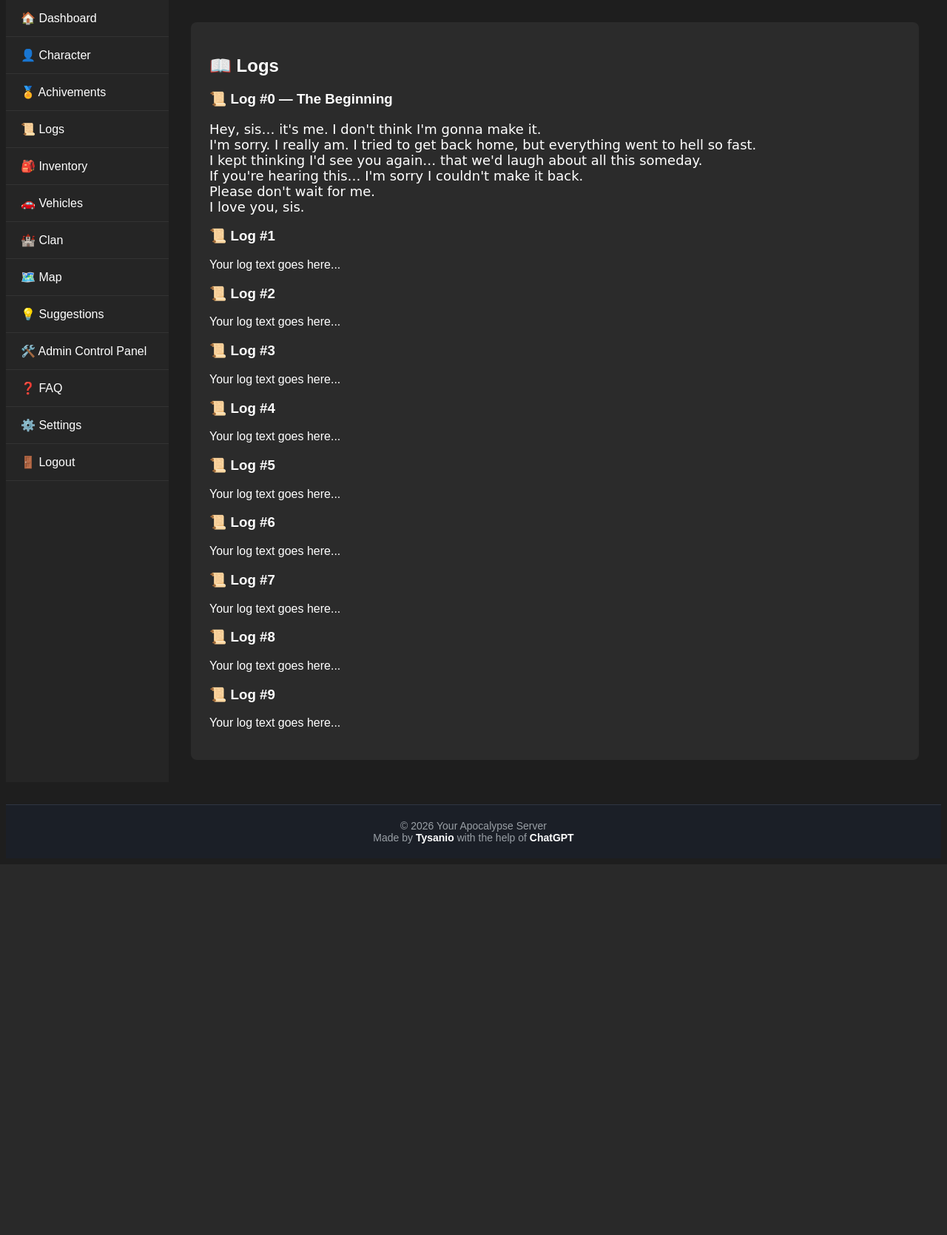
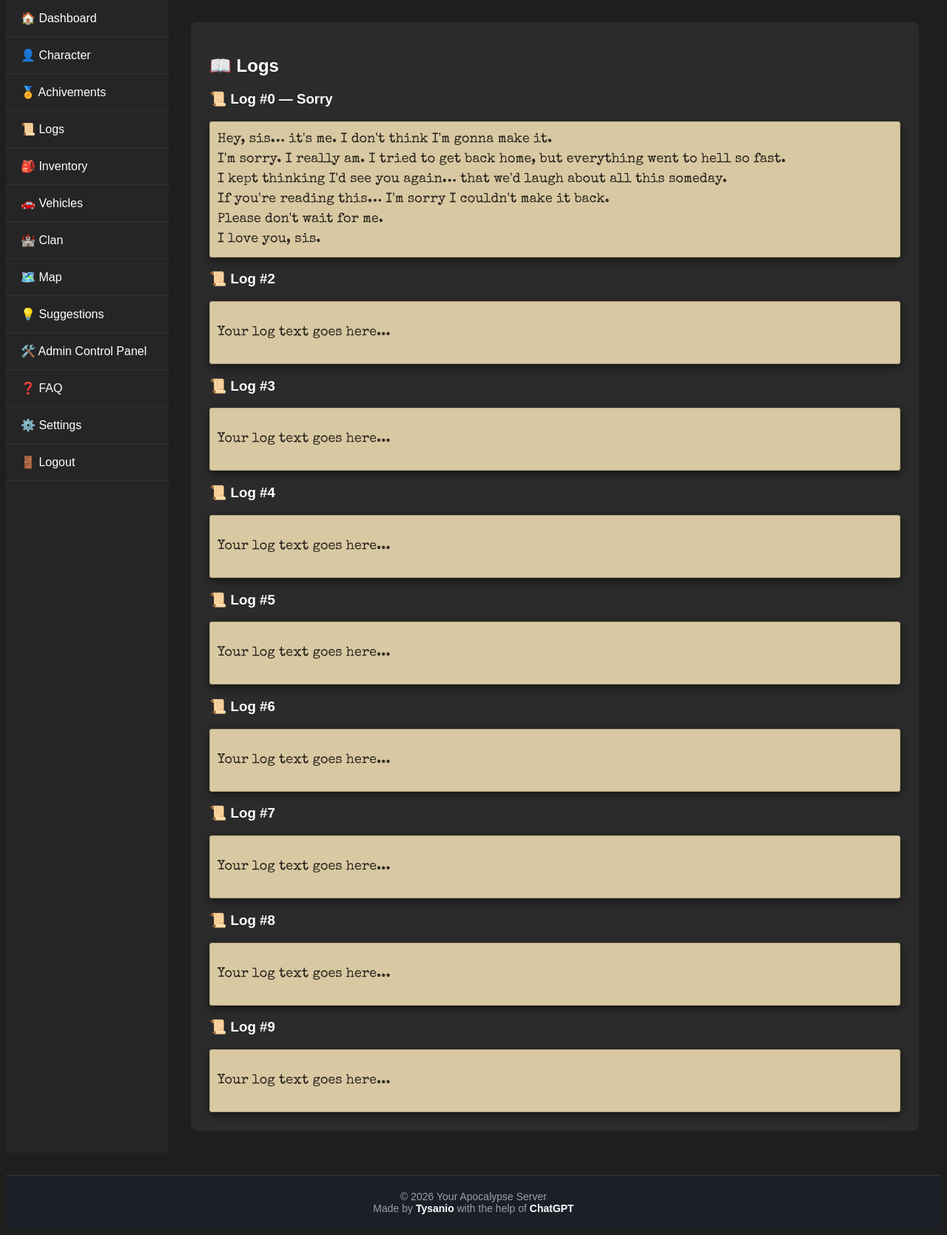
Before and after one commit to tysanio/apo-baisc, a PHP site: page /ucp/log.php in a window 1280 px wide. Shown: the part 68-1737 px from the top of the page at 74% size. Before the commit the page ends 1228 px from the top, so only its background shows below. Run offline with PHP 8.4, Linux system fonts and the light colour scheme; the visitor is signed in with stand-in values (Sample User, id 1); tables that the repository leaves empty or names only in its code hold one stand-in row (values such as "Sample post").

Commit message:
Adding log n2
Adding log 2 this is a sad one
Adding where to get it

```diff
--- a/ucp/assets/css/style.css
+++ b/ucp/assets/css/style.css
@@ -587,6 +587,19 @@ textarea
     color:#eeeeee;
     line-height:1.5;
 }
+.log-paper
+{
+    background:#d8c9a3;
+    color:#29251d;
+    padding:10px;
+    margin-top:10px;
+    border-radius:3px;
+    border:1px solid #b5a47d;
+    box-shadow:0 4px 12px rgba(0,0,0,0.5);
+    font-family:'Special Elite', cursive !important;
+    font-size:18px;
+    line-height:1.5;
+}
 /*  MOBILE RESPONSIVE */
 @media screen and (max-width: 768px)
 {
--- a/ucp/includes/header.php
+++ b/ucp/includes/header.php
@@ -9,7 +9,7 @@
 <title><?php echo htmlspecialchars($SERVER_NAME); ?> </title>
 
 <link rel="stylesheet" href="assets/css/style.css">
-
+<link href="https://fonts.googleapis.com/css2?family=Special+Elite&display=swap" rel="stylesheet">
 </head>
 
 <body>
--- a/ucp/log.php
+++ b/ucp/log.php
@@ -5,6 +5,7 @@ require_once "includes/header.php";
 $stmt = $pdo->prepare(" SELECT *FROM players_options WHERE Username = ? LIMIT 1 ");
 $stmt->execute([ $player["Username"] ]);
 $options = $stmt->fetch(PDO::FETCH_ASSOC);
+
 ?>
 <div class="card">
 <h2>📖 Logs</h2>
@@ -52,34 +53,61 @@ else
 ?>
 <div class="announcement-box">
 
-    <h3>📜 Log #0 — The Beginning</h3>
+    <h3>📜 Log #0 — Sorry</h3>
 
-    <p style="font-family:'Special Elite', cursive !important; font-size:18px;"> Hey, sis… it's me. I don't think I'm gonna make it.<br>
+    <div class="log-paper">Hey, sis… it's me. I don't think I'm gonna make it.<br>
 		I'm sorry. I really am. I tried to get back home, but everything went to hell so fast.<br>
 		I kept thinking I'd see you again… that we'd laugh about all this someday.<br>
-		If you're hearing this… I'm sorry I couldn't make it back.<br>
+		If you're reading this… I'm sorry I couldn't make it back.<br>
 		Please don't wait for me.<br>
 		I love you, sis.
-    </p>
+    </div>
+</div>
+<?php
+    $pLog1 = isset($options["pLog1"])  ? (int)$options["pLog1"] : 0;
+    $part1 = false;
+    $part2 = false;
+    $part3 = false;
+    switch($pLog1)
+    {
+        case 10: $part1 = true; break;
+        case 11: $part1 = true; $part2 = true; break;
+        case 3: $part1 = true; $part2 = true; $part3 = true; break;
+    }
+?>
+<?php if($part1 || $part2 || $part3): ?>
+    <div class="announcement-box">
+                        <h3>📜 Log #1 — A Shred Page of a Diary</h3>
+                        <div class="log-paper">
+                            <?php if($part1): ?>
+                                <strong>09 September 20xx</strong><br>
+                                Me and Melany are going to the mountain to celebrate her promotion that she worked hard to get.<br>
+								I'll support her with some intimate times for the both of us, she deserves it.
+                                <br><br>
+                            <?php endif; ?>
+                            <?php if($part2): ?>
+                                <strong>16 September 20xx</strong><br>
+                                Someone attacked Melany while we were walking on the trail in the mountain today.<br>
+                                She got bitten on her hand, it's not pretty.<br>
+                                We ran away from the person back to our cabin. <br>
+								I wanted to bring her to the hospital but she refused, saying she will be fine after I bandaged her hand.<br>
+                                She's sleeping tight tonight on our bed. I guess it was a rough day for her.
+                                <br><br>
+                            <?php endif; ?>
+                            <?php if($part3): ?>
+                                <strong>17 September 20xx</strong><br>
+                                I don't know what happened today...<br>
+                                I woke up with the sight and pain of my wife biting my arms. She became uncontrollable trying to hurt me.<br>
+                                I locked myself in the bathroom and tried to call the hospital, but the phone lines aren't getting through. I tried all day.<br>
+                                I don't know what's going on, and I don't know what to do.<br>
+                                I guess I'll just go to sleep tonight and see what I can do tomorrow.
+                            <?php endif; ?>
+
                         </div>
 
-<?php
-        }
+                    </div>
 
-        // LOG 1
-        if((int)$options["pLog1"] == 1)
-        {
-?>
-
-<div class="announcement-box">
-
-    <h3>📜 Log #1</h3>
-
-    <p>
-        Your log text goes here...
-    </p>
-
-</div>
+                <?php endif; ?>
 
 <?php
         }
@@ -90,13 +118,12 @@ else
 ?>
 
 <div class="announcement-box">
-
     <h3>📜 Log #2</h3>
-
+	<div class="log-paper">
 		<p>
 			Your log text goes here...
 		</p>
-
+	</div>
 </div>
 
 <?php
@@ -108,13 +135,12 @@ else
 ?>
 
 <div class="announcement-box">
-
     <h3>📜 Log #3</h3>
-
+	<div class="log-paper">
 		<p>
 			Your log text goes here...
 		</p>
-
+	</div>
 </div>
 
 <?php
@@ -126,13 +152,12 @@ else
 ?>
 
 <div class="announcement-box">
-
     <h3>📜 Log #4</h3>
-
+	<div class="log-paper">
 		<p>
 			Your log text goes here...
 		</p>
-
+	</div>
 </div>
 
 <?php
@@ -144,13 +169,12 @@ else
 ?>
 
 <div class="announcement-box">
-
     <h3>📜 Log #5</h3>
-
+	<div class="log-paper">
 		<p>
 			Your log text goes here...
 		</p>
-
+	</div>
 </div>
 
 <?php
@@ -162,13 +186,12 @@ else
 ?>
 
 <div class="announcement-box">
-
     <h3>📜 Log #6</h3>
-
+	<div class="log-paper">
 		<p>
 			Your log text goes here...
 		</p>
-
+	</div>
 </div>
 
 <?php
@@ -180,13 +203,12 @@ else
 ?>
 
 <div class="announcement-box">
-
     <h3>📜 Log #7</h3>
-
+	<div class="log-paper">
 		<p>
 			Your log text goes here...
 		</p>
-
+	</div>
 </div>
 
 <?php
@@ -198,13 +220,12 @@ else
 ?>
 
 <div class="announcement-box">
-
     <h3>📜 Log #8</h3>
-
+	<div class="log-paper">
 		<p>
 			Your log text goes here...
 		</p>
-
+	</div>
 </div>
 
 <?php
@@ -216,13 +237,12 @@ else
 ?>
 
 <div class="announcement-box">
-
     <h3>📜 Log #9</h3>
-
+	<div class="log-paper">
 		<p>
 			Your log text goes here...
 		</p>
-
+	</div>
 </div>
 
 <?php
```
Also changed, not shown: ucp/index.php (+4 -16 lines), 2 other files. Lines whose indentation alone changed are shown as unchanged.
